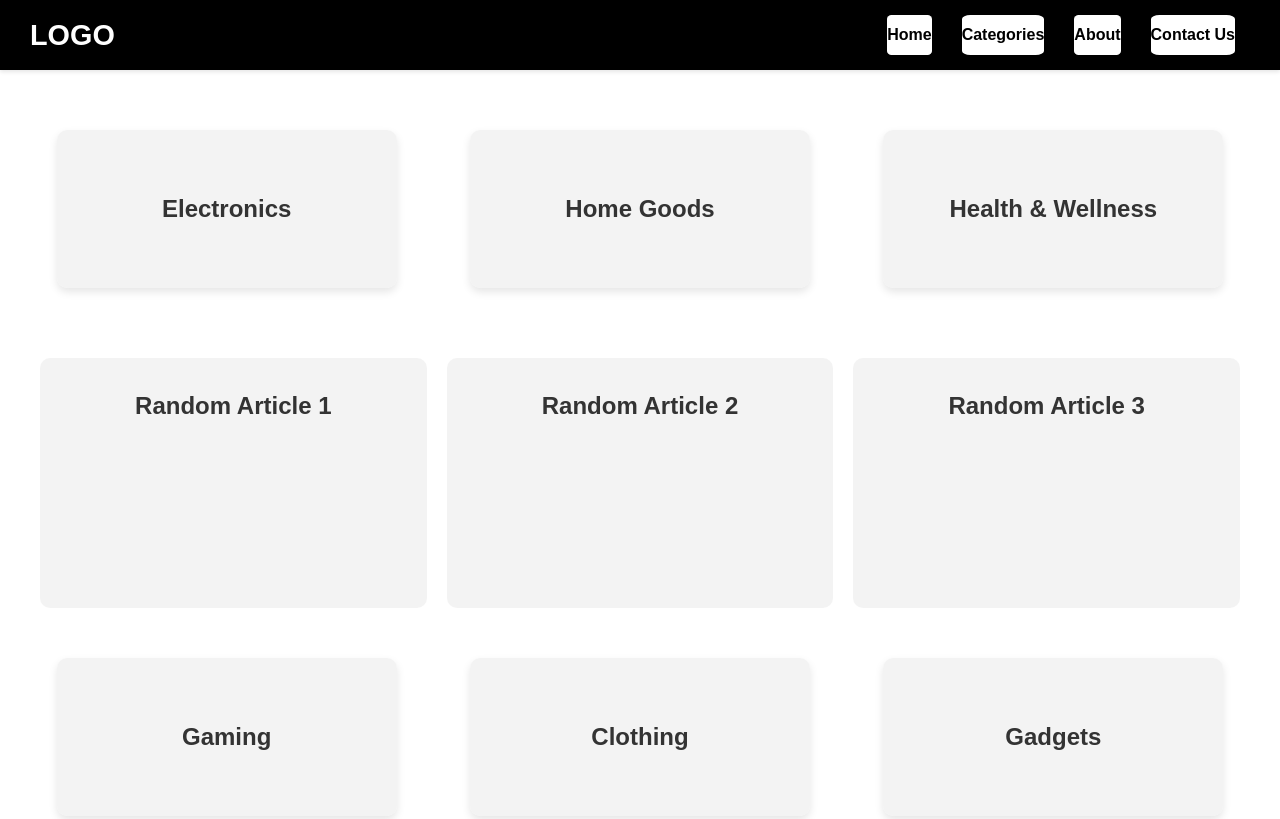
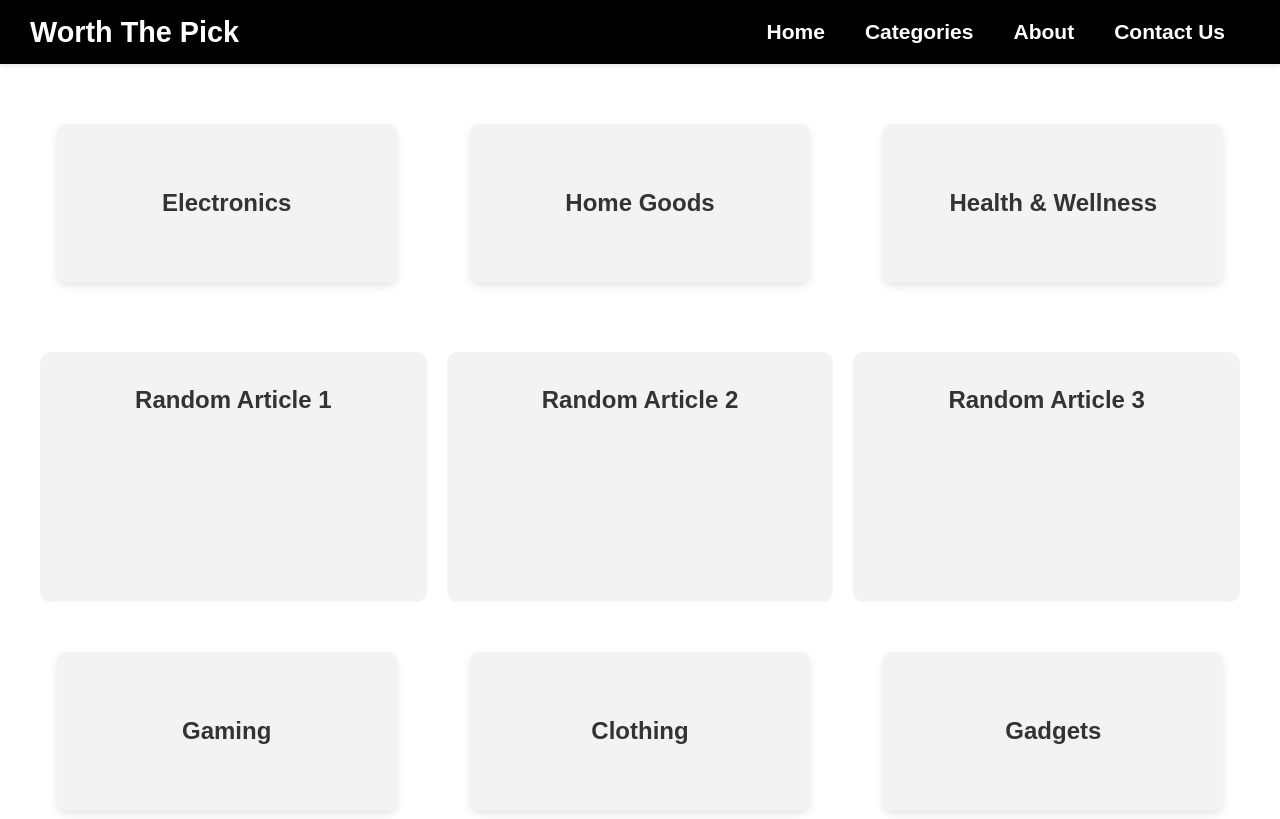
Before and after one commit to Tajae1532/Website, a plain HTML site: page home.html in a window 1280 px wide. Shown: the top 819 px of the page. Drawn offline with Linux system fonts and the light colour scheme.

Commit message:
changes to topbar

```diff
--- a/home.html
+++ b/home.html
@@ -8,7 +8,7 @@
 </head>
 <body>
     <header>
-        <div class="logo">LOGO</div>
+        <div class="logo">Worth The Pick</div>
         <nav>
             <ul>
                 <li><a href="home.html">Home</a></li>
--- a/styles.css
+++ b/styles.css
@@ -22,40 +22,30 @@ header {
 
 nav ul {
     list-style: none;
-    margin: 0;
-    padding: 0;
+    margin: 5px;
+    padding: 0px;
     display: flex;
 }
 
 nav ul li {
-    margin: 0 15px;
-    transition: transform 0.3s ease;
-    display: inline-block;
+    margin: 0 20px;
+    display: flex;
+    align-items: center;
 }
 
 nav ul li a {
     text-decoration: none;
-    color: #000000;
+    font-size: 21px;
+    color: #fff;
     font-weight: bold;
-    transition: color 0.3s ease, transform 0.5s ease, box-shadow 0.5s ease;
-    display: inline-block;
-    width: 80x;
-    height: 40px;
-    line-height: 40px;
-    text-align: center;
-    border-radius: 10%;
-    background-color: #ffffff;
-
+    transition: color 0.4s ease, transform 0.5s ease;
 }
 
-nav ul li:hover {
-    transform: translateY(-5px);
+nav ul li:hover a {
+    color: #ffffff;
+    transform: translateY(-5px) scale(1.2); /* Enlarge and move text up slightly on hover */
 }
 
-nav ul li a:hover {
-    color: #ffffff;
-    background-color: #000000;
-}
 
 main {
     padding: 40px 20px;
```
